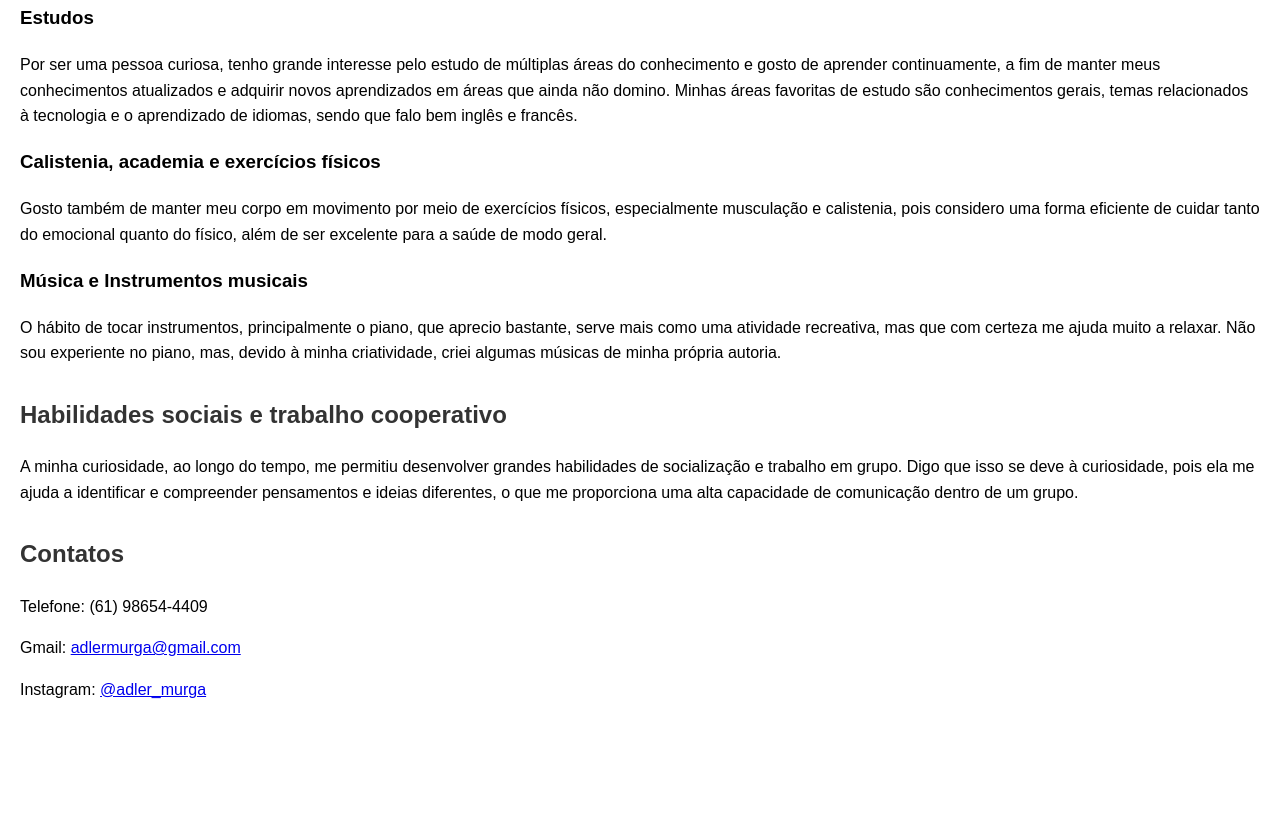
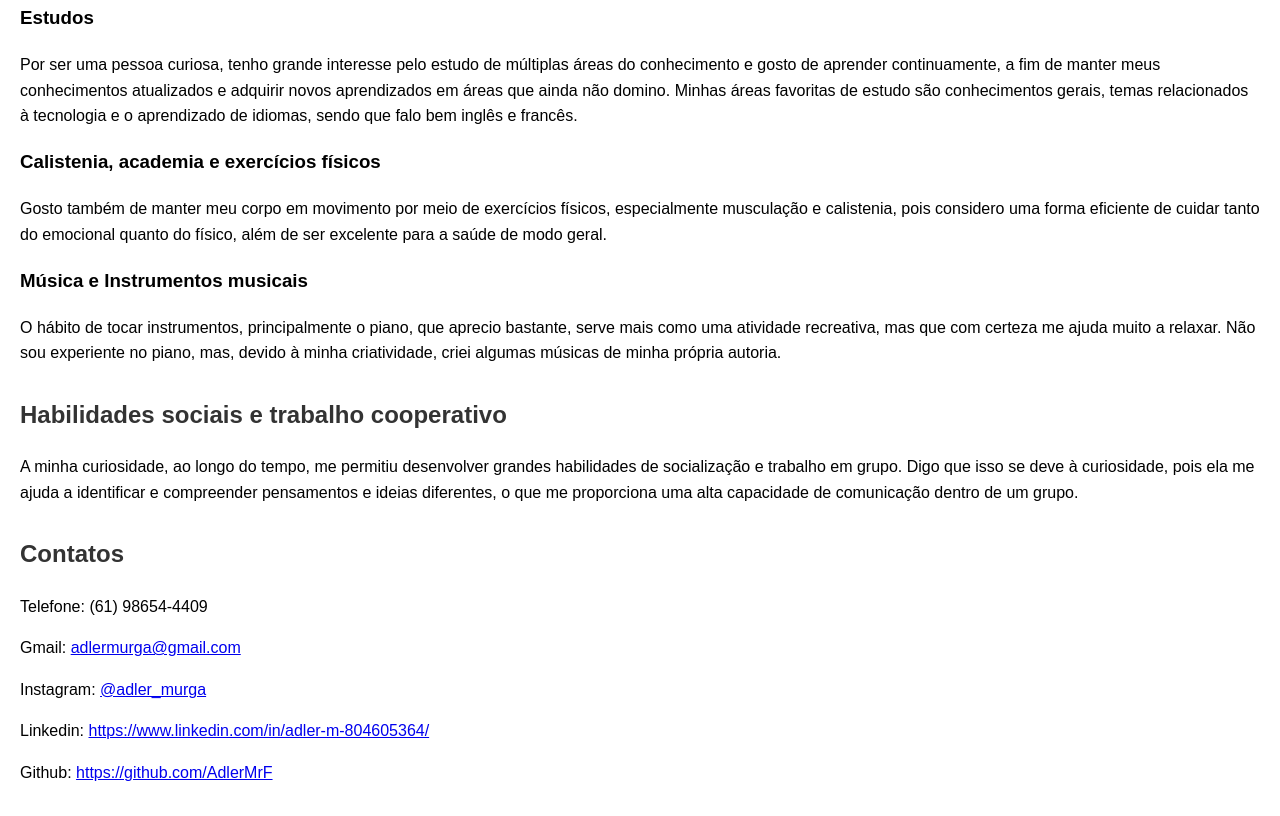
Before and after one commit to AdlerMrF/Curriculo_Adler, a plain HTML site: page index.html in a window 1280 px wide. Shown: the part 799-1615 px from the top of the page. Before the commit the page ends 1531 px from the top, so only its background shows below. Drawn offline with Linux system fonts and the light colour scheme.

Commit message:
Update index.html

```diff
--- a/index.html
+++ b/index.html
@@ -62,11 +62,13 @@
         <p>A minha curiosidade, ao longo do tempo, me permitiu desenvolver grandes habilidades de socialização e trabalho em grupo. Digo que isso se deve à curiosidade, pois ela me ajuda a identificar e compreender pensamentos e ideias diferentes, o que me proporciona uma alta capacidade de comunicação dentro de um grupo.</p>
     </section>
 
-    <section>
+ <section>
         <h2>Contatos</h2>
         <p>Telefone: (61) 98654-4409</p>
         <p>Gmail: <a href="mailto:adlermurga@gmail.com">adlermurga@gmail.com</a></p>
         <p>Instagram: <a href="https://www.instagram.com/adler_murga" target="_blank">@adler_murga</a></p>
+        <p>Linkedin: <a href="https://www.linkedin.com/in/adler-m-804605364/" target="_blank">https://www.linkedin.com/in/adler-m-804605364/</a></p>
+        <p>Github: <a href="https://github.com/AdlerMrF" target="_blank">https://github.com/AdlerMrF</a></p>
     </section>
 
 </body>
```
